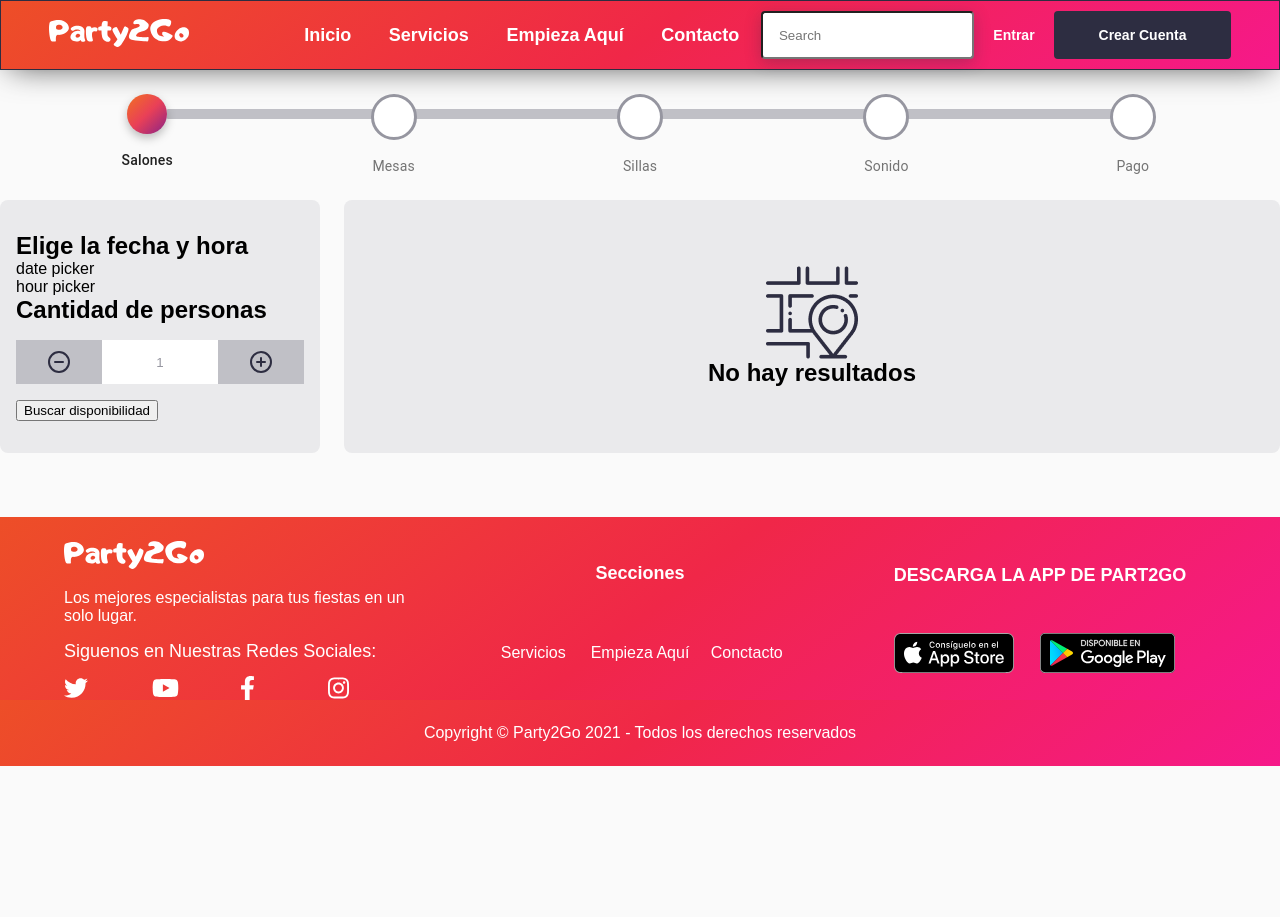
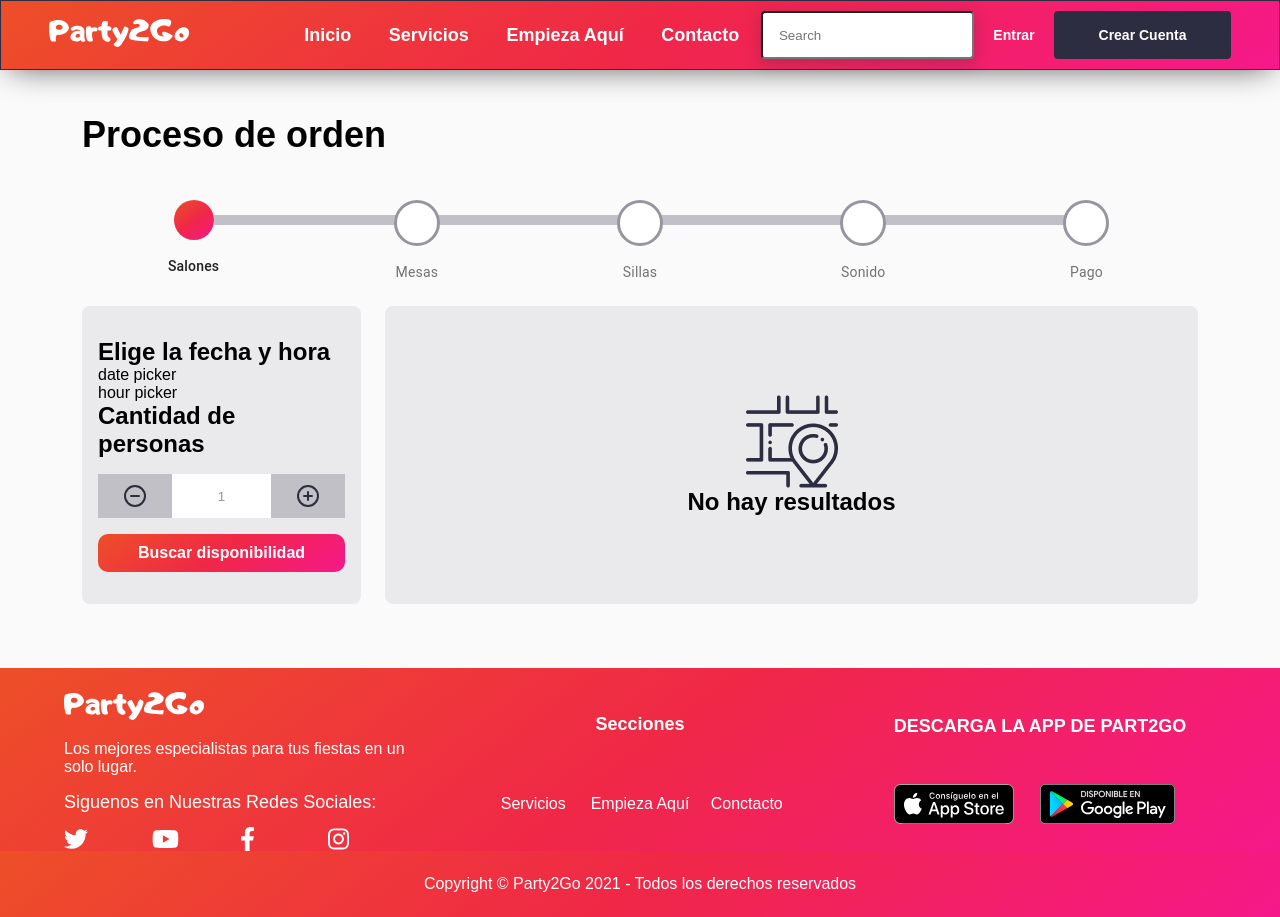
Before and after one commit to jorchsg/forntend-party2go, a React (Create React App) app: page /order in a window 1280 px wide. Before the commit the page ends 800 px from the top, so only its background shows below. Built offline with nearby package versions, Linux system fonts and the light colour scheme.

Commit message:
Button component

```diff
--- /dev/null
+++ b/src/components/Button/Button.jsx
@@ -0,0 +1,31 @@
+import React from 'react';
+import './style.scss';
+
+
+/*
+                PROPS
+    onClick = function execute when click
+    type = solid | outline | blank
+    disable = wheather or not the button is disable
+    text = the content of the button
+    children = the content of the button
+    minWidth = string of minimun width
+    style = obj with inline styles
+
+*/
+const Button = (props)=>{
+    return (
+        <button
+            style={{
+                minWidth:props.minWidth,
+                ...props.style
+            }}
+            onClick={props.onClick}
+            className={`button-component button-component--${props.type}`}
+            disable={props.disable}>
+            {props.text || props.children}
+        </button>
+    )
+}
+
+export default Button ;
--- /dev/null
+++ b/src/components/Button/style.scss
@@ -0,0 +1,31 @@
+@import '../../styles/variables.scss';
+.button-component{
+    border: none;
+    border-radius: 10px;
+    padding: 10px 24px;
+    font-weight: 600;
+    font-size: $p-large;
+    max-height: 40px;
+    display: flex;
+    justify-content: center;
+    align-items: center;
+    font-family: $font-family;
+
+    &--solid{
+        background: $primary;
+        color: $white;
+        &:disabled{
+            background: $marine-blue-800;
+            color: $marine-blue-500;
+        }
+    }
+    &--outline{
+        color: $marine-blue;
+        background: transparent;
+        border: 1px solid $marine-blue;
+    }
+    &--blank{
+        color: $marine-blue;
+        background: $white;
+    }
+}
--- a/src/modules/OrderLayout/index.jsx
+++ b/src/modules/OrderLayout/index.jsx
@@ -100,13 +100,13 @@ const useColorlibStepIconStyles = makeStyles({
   },
   active: {
     backgroundImage:
-      'linear-gradient( 136deg, rgb(242,113,33) 0%, rgb(233,64,87) 50%, rgb(138,35,135) 100%)',
-    boxShadow: '0 4px 10px 0 rgba(0,0,0,.25)',
+      'linear-gradient(142.75deg, #ED5026 -2.2%, #F02748 50.89%, #F71694 107.64%)',
+    // boxShadow: '0 4px 10px 0 rgba(0,0,0,.25)',
     border:'none'
   },
   completed: {
     backgroundImage:
-      'linear-gradient( 136deg, rgb(242,113,33) 0%, rgb(233,64,87) 50%, rgb(138,35,135) 100%)',
+      'linear-gradient(142.75deg, #ED5026 -2.2%, #F02748 50.89%, #F71694 107.64%)',
       border:'none'
   },
 });
@@ -162,6 +162,7 @@ export default function CustomizedSteppers() {
 
   return (
     <div className='steps-layout'>
+      <h2 className='title steps-layout-wrapper'>Proceso de orden</h2>
       <Stepper className='steps-layout-wrapper' alternativeLabel activeStep={activeStep} connector={<ColorlibConnector />}>
         {steps.map((label) => (
           <Step key={label}>
@@ -169,7 +170,7 @@ export default function CustomizedSteppers() {
           </Step>
         ))}
       </Stepper>
-      <div className='step-content'>
+      <div className='steps-content'>
         {getStepContent(activeStep)}
       </div>
     </div>
--- a/src/modules/OrderLayout/style.scss
+++ b/src/modules/OrderLayout/style.scss
@@ -1,10 +1,21 @@
 @import '../../styles//variables.scss';
 .steps-layout{
     width: 100%;
+    display: flex;
+    flex-direction: column;
+    justify-content: center;
+    align-items: center;
+
     &-wrapper{
         background: transparent !important;
+        width: 1116px;
+        &.title{
+            margin: 0;
+            padding: 44px 0 20px 0;
+            text-align: start;
+        }
     }
 }
 .steps-content{
-    width: 100%;
+    width: calc( 774px + 318px + 24px);
 }
--- a/src/modules/Salon/Salon.jsx
+++ b/src/modules/Salon/Salon.jsx
@@ -1,5 +1,6 @@
 import React from 'react';
 import QuantityForm from '../../components/QuantityForm/QuantityForm';
+import Button from '../../components/Button/Button';
 import iconNoResults from '../../assets/icon-no-results.png';
 import './Salon.scss';
 
@@ -18,7 +19,7 @@ const Salon =()=>{
                     setQuantity={setPeople}
                     quantity={people}
                 />
-                <button>Buscar disponibilidad</button>
+                <Button minWidth='100%' type='solid'>Buscar disponibilidad</Button>
             </div>
             <div className='salones-results'>
                 <div className='no-results'>
```
